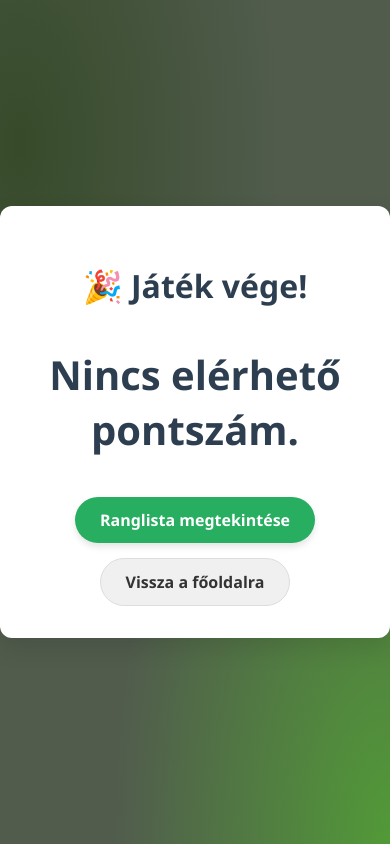
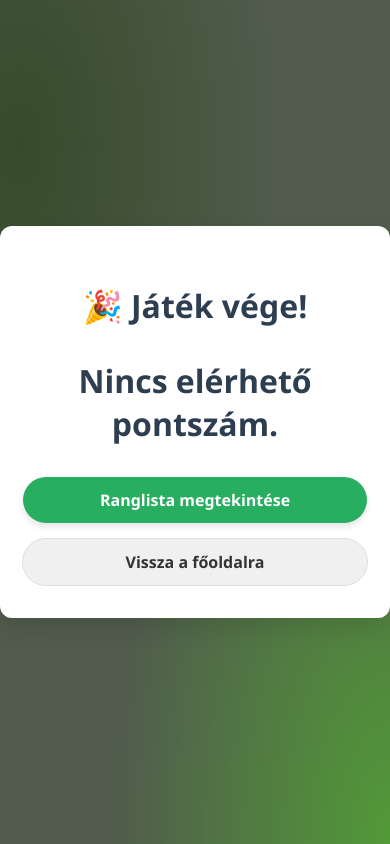
Before and after one commit to TTom08/kresz-quiz-web, a Flask app: page /result in a window 390 px wide. Run offline with Flask 3, Linux system fonts and the light colour scheme.

Commit message:
add responsive design for Result and Leaderboard pages

```diff
--- a/static/css/style.css
+++ b/static/css/style.css
@@ -228,6 +228,13 @@ leaderboard-list li {
 }
 
 /* --- Reszponzivitás (Responsiveness) --- */
+@media screen and (max-width: 1024px) {
+    .main-container {
+        padding: 2.5rem;
+        max-width: 90%;
+    }
+}
+
 @media screen and (max-width: 768px) {
     .hero-content,
     .main-container,
@@ -242,8 +249,22 @@ leaderboard-list li {
     .secondary-button {
         font-size: 1rem;
         padding: 12px 25px;
+        width: 90%;
+        max-width: 300px;
     }
     .username-input-content {
         max-width: 90%;
     }
+
+    .result-score {
+        font-size: 2rem;
+    }
+
+
+    .leaderboard-list li {
+        flex-direction: column;
+        align-items: center;
+        gap: 5px;
+        font-size: 1rem;
+    }
 }
```
